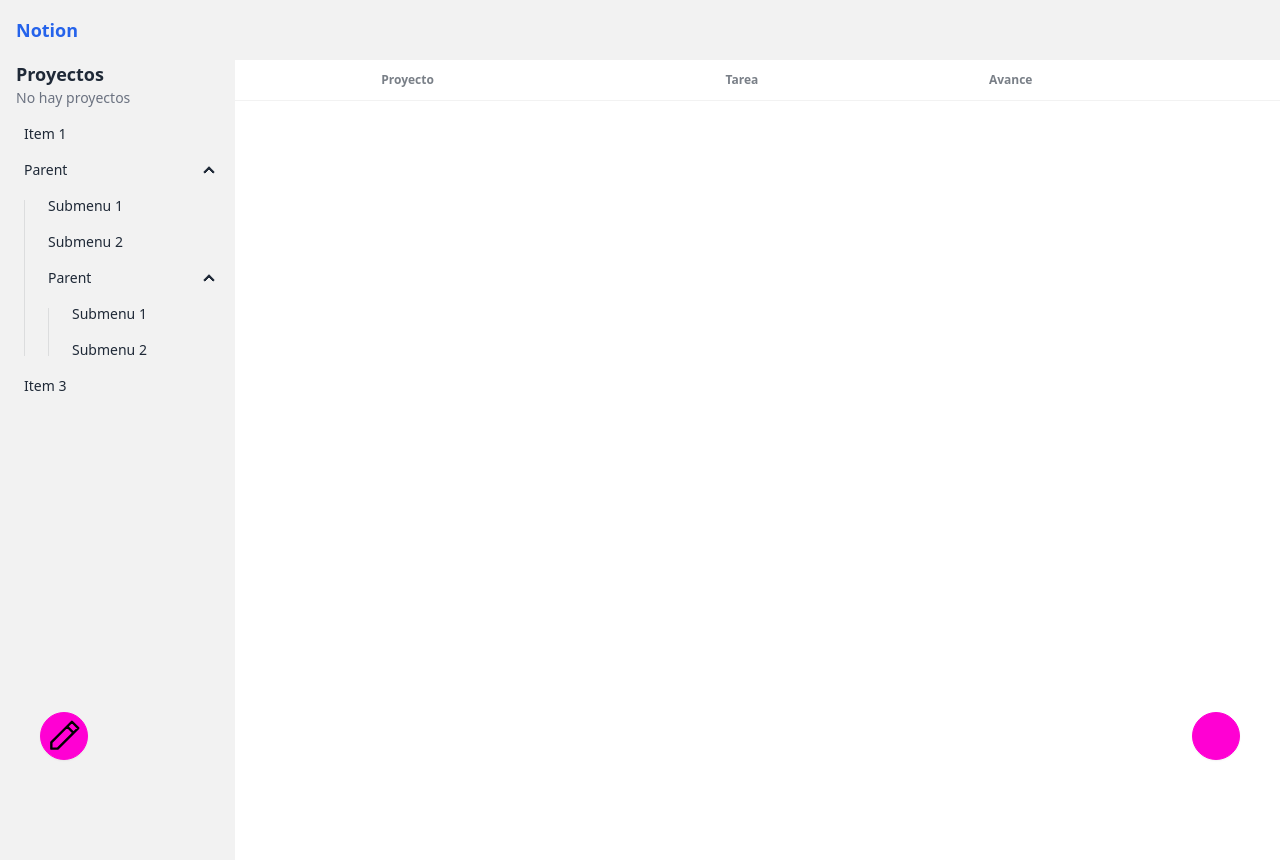
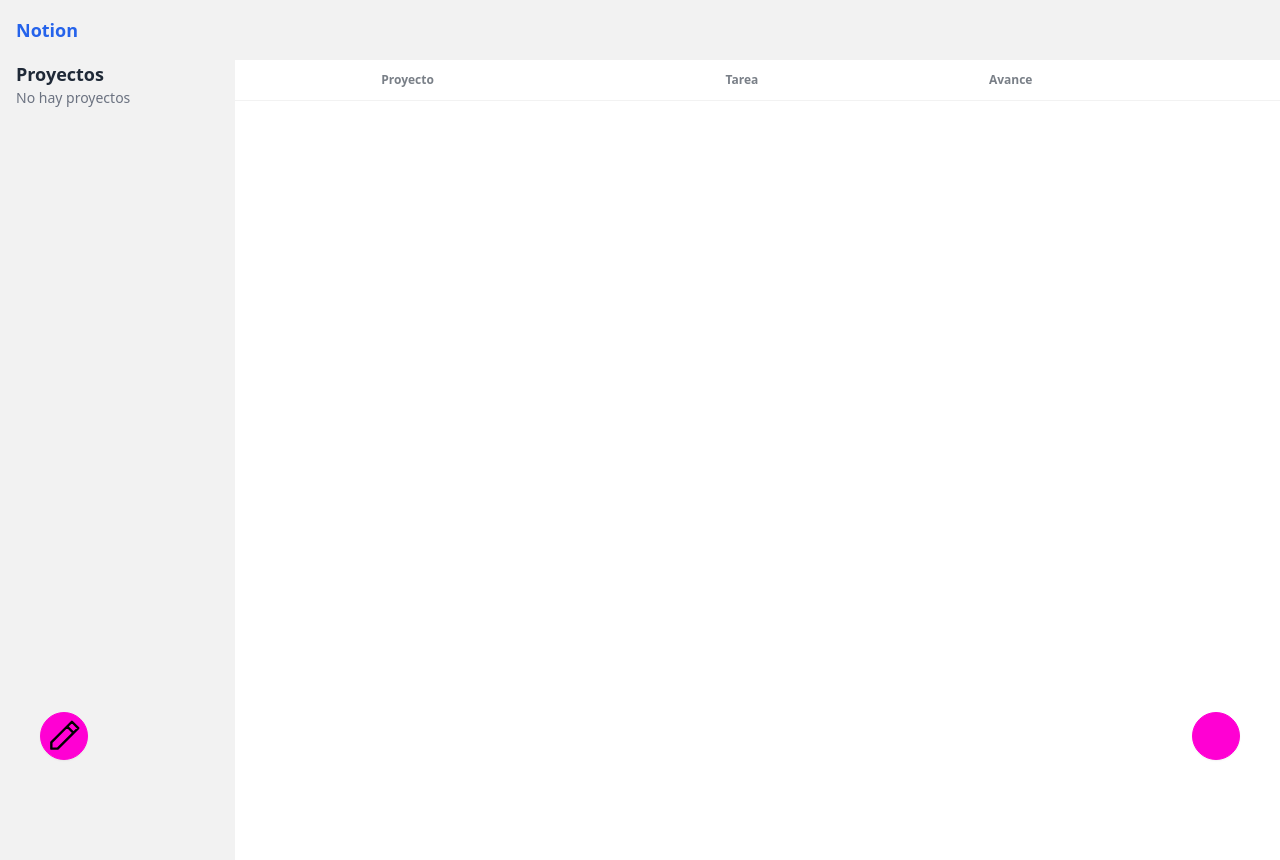
Before and after one commit to Vue-Course-Sergio/projects-app, a Vue app: page /projects in a window 1280 px wide. Built offline with nearby package versions, Linux system fonts and the light colour scheme; some icons are missing.

Commit message:
feat: menú lateral

```diff
--- a/src/modules/projects/components/SideMenu.vue
+++ b/src/modules/projects/components/SideMenu.vue
@@ -1,30 +1,38 @@
 <template>
   <aside class="bg-base-200 w-72 min-h-screen">
     <h2 class="text-lg font-bold mx-4">Proyectos</h2>
-    <p class="text-sm text-gray-500 mx-4">No hay proyectos</p>
+    <p v-if="projectStore.noProjects" class="text-sm text-gray-500 mx-4">No hay proyectos</p>
 
     <!-- Menu -->
-    <ul class="menu">
-      <li><a>Item 1</a></li>
-      <li>
-        <details open>
-          <summary>Parent</summary>
-          <ul>
-            <li><a>Submenu 1</a></li>
-            <li><a>Submenu 2</a></li>
-            <li>
-              <details open>
-                <summary>Parent</summary>
-                <ul>
-                  <li><a>Submenu 1</a></li>
-                  <li><a>Submenu 2</a></li>
-                </ul>
-              </details>
-            </li>
-          </ul>
-        </details>
+    <ul v-else class="menu">
+      <li v-for="project in projectStore.projectList" :key="project.id">
+        <template v-if="project.tasks.length > 0">
+          <details>
+            <summary>
+              <RouterLink :to="`/projects/${project.id}`">
+                {{ project.name }}
+              </RouterLink>
+            </summary>
+            <ul>
+              <li v-for="taks in project.tasks" :key="taks.id">
+                <RouterLink :to="`/projects/${project.id}`">{{ taks.name }}</RouterLink>
+              </li>
+            </ul>
+          </details>
+        </template>
+
+        <template v-else>
+          <RouterLink :to="`/projects/${project.id}`">
+            {{ project.name }}
+          </RouterLink>
+        </template>
       </li>
-      <li><a>Item 3</a></li>
     </ul>
   </aside>
 </template>
+
+<script lang="ts" setup>
+import { useProjectsStore } from '../store/projects.store';
+
+const projectStore = useProjectsStore();
+</script>
--- a/src/modules/projects/store/projects.store.ts
+++ b/src/modules/projects/store/projects.store.ts
@@ -18,7 +18,12 @@
   };
 
   return {
+    // Properties
+    projects,
+    // Getters
     projectList: computed(() => [...projects.value]),
+    noProjects: computed(() => projects.value.length === 0),
+    // Actions
     addProject,
   };
 });
```
